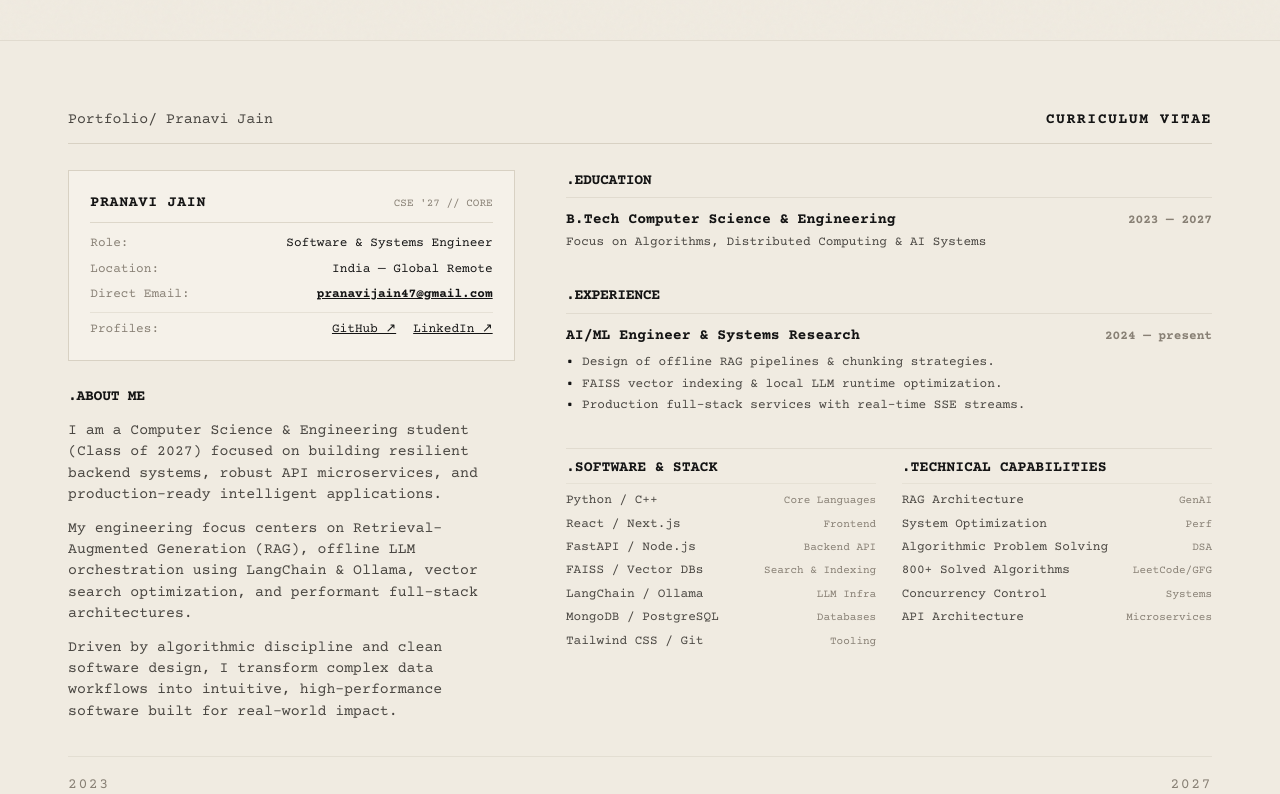
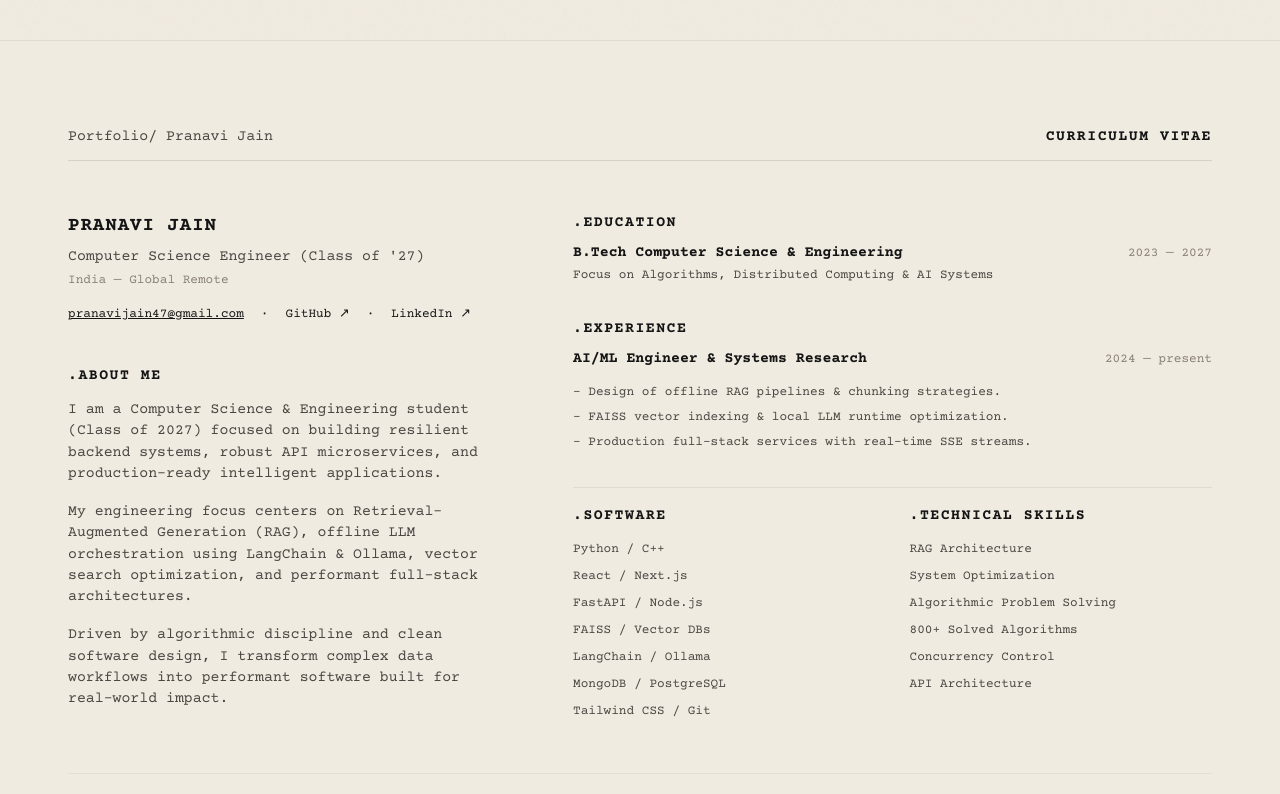
Before and after one commit to prranavii/portfolio, a React (Vite) app: page / in a window 1280 px wide. Shown: the part 760-1554 px from the top of the page. Built offline with nearby package versions, Linux system fonts and the light colour scheme; a web font is replaced by a local one.

Commit message:
style: simplify about section layout into airy minimal editorial structure

```diff
--- a/src/components/About.jsx
+++ b/src/components/About.jsx
@@ -15,59 +15,51 @@ const About = () => {
   const emailDisplay = personalInfo.email.replace('mailto:', '');
 
   return (
-    <section id="about" className="py-10 md:py-16 px-4 sm:px-10 md:px-16 border-t border-paper-border/60 relative">
-      {/* Header bar of section */}
-      <div className="flex justify-between items-center w-full font-mono text-xs sm:text-sm text-ink-secondary border-b border-paper-border pb-3 mb-6">
+    <section id="about" className="py-12 md:py-20 px-4 sm:px-10 md:px-16 border-t border-paper-border/60 relative">
+      {/* Header bar */}
+      <div className="flex justify-between items-center w-full font-mono text-xs sm:text-sm text-ink-secondary border-b border-paper-border pb-3 mb-8 sm:mb-12">
         <span>Portfolio/ Pranavi Jain</span>
         <span className="uppercase tracking-widest text-ink font-semibold">Curriculum Vitae</span>
       </div>
 
-      {/* Main Grid Spread */}
-      <motion.div {...fadeUp} className="grid grid-cols-1 lg:grid-cols-12 gap-8 lg:gap-12 max-w-7xl mx-auto">
+      {/* Main Grid Spread with generous breathing room */}
+      <motion.div {...fadeUp} className="grid grid-cols-1 lg:grid-cols-12 gap-10 lg:gap-16 max-w-6xl mx-auto">
 
-        {/* Left Column: Executive Identity Spec & Narrative Bio */}
-        <div className="lg:col-span-5 space-y-6">
-          {/* Executive Contact & Spec Badge */}
-          <div className="border border-paper-border p-5 bg-paper-light/60 font-mono text-xs space-y-3">
-            <div className="flex justify-between items-baseline border-b border-paper-border/80 pb-2">
-              <span className="font-bold text-sm text-ink uppercase tracking-wider">PRANAVI JAIN</span>
-              <span className="text-ink-muted text-[11px]">CSE '27 // CORE</span>
-            </div>
-            <div className="space-y-2 text-ink-secondary">
-              <div className="flex justify-between items-center">
-                <span className="text-ink-muted">Role:</span>
-                <span className="text-ink font-medium">Software & Systems Engineer</span>
-              </div>
-              <div className="flex justify-between items-center">
-                <span className="text-ink-muted">Location:</span>
-                <span className="text-ink">India — Global Remote</span>
-              </div>
-              <div className="flex justify-between items-center">
-                <span className="text-ink-muted">Direct Email:</span>
-                <a href={personalInfo.email} className="text-ink underline hover:text-ink-secondary font-semibold">
+        {/* Left Column: Identity & Narrative Bio */}
+        <div className="lg:col-span-5 space-y-8">
+
+          {/* Clean Identity Header */}
+          <div className="space-y-1 font-mono text-sm">
+            <h2 className="font-bold text-ink uppercase tracking-wider text-base sm:text-lg">
+              PRANAVI JAIN
+            </h2>
+            <p className="text-ink-secondary text-xs sm:text-sm">
+              Computer Science Engineer (Class of '27)
+            </p>
+            <p className="text-ink-muted text-xs">
+              India — Global Remote
+            </p>
+            <div className="pt-3 flex items-center gap-4 text-xs font-mono">
+              <a href={personalInfo.email} className="text-ink underline hover:text-ink-secondary">
                 {emailDisplay}
               </a>
-              </div>
-              <div className="flex justify-between items-center pt-2 border-t border-paper-border/50 text-ink">
-                <span className="text-ink-muted">Profiles:</span>
-                <div className="flex gap-4">
-                  <a href={personalInfo.github} target="_blank" rel="noreferrer" className="underline hover:text-ink-secondary font-medium">
+              <span>·</span>
+              <a href={personalInfo.github} target="_blank" rel="noreferrer" className="text-ink hover:underline">
                 GitHub ↗
               </a>
-                  <a href={personalInfo.linkedin} target="_blank" rel="noreferrer" className="underline hover:text-ink-secondary font-medium">
+              <span>·</span>
+              <a href={personalInfo.linkedin} target="_blank" rel="noreferrer" className="text-ink hover:underline">
                 LinkedIn ↗
               </a>
             </div>
           </div>
-            </div>
-          </div>
 
-          {/* Narrative Overview */}
-          <div className="space-y-3">
-            <h3 className="font-mono font-bold text-sm text-ink tracking-tight">
+          {/* Narrative About */}
+          <div className="space-y-3 pt-2">
+            <h3 className="font-mono font-bold text-xs sm:text-sm text-ink tracking-widest uppercase">
               .ABOUT ME
             </h3>
-            <div className="font-mono text-xs sm:text-sm text-ink-secondary leading-relaxed space-y-3">
+            <div className="font-mono text-xs sm:text-sm text-ink-secondary leading-relaxed space-y-4">
               <p>
                 I am a Computer Science & Engineering student (Class of 2027) focused on building resilient backend systems, robust API microservices, and production-ready intelligent applications.
               </p>
@@ -75,24 +67,25 @@ const About = () => {
                 My engineering focus centers on Retrieval-Augmented Generation (RAG), offline LLM orchestration using LangChain & Ollama, vector search optimization, and performant full-stack architectures.
               </p>
               <p>
-                Driven by algorithmic discipline and clean software design, I transform complex data workflows into intuitive, high-performance software built for real-world impact.
+                Driven by algorithmic discipline and clean software design, I transform complex data workflows into performant software built for real-world impact.
               </p>
             </div>
           </div>
+
         </div>
 
-        {/* Right Column: Education, Experience, Software & Capabilities */}
-        <div className="lg:col-span-7 space-y-6 sm:space-y-8">
+        {/* Right Column: Education, Experience, Software & Skills */}
+        <div className="lg:col-span-7 space-y-8">
 
           {/* .EDUCATION */}
-          <div className="space-y-2.5">
-            <h3 className="font-mono font-bold text-sm text-ink tracking-tight border-b border-paper-border/60 pb-1.5">
+          <div className="space-y-2">
+            <h3 className="font-mono font-bold text-xs sm:text-sm text-ink tracking-widest uppercase">
               .EDUCATION
             </h3>
             <div className="font-mono text-xs sm:text-sm space-y-1">
               <div className="flex flex-col sm:flex-row justify-between sm:items-baseline text-ink font-semibold">
                 <span>B.Tech Computer Science & Engineering</span>
-                <span className="text-ink-muted text-xs">2023 — 2027</span>
+                <span className="text-ink-muted text-xs font-normal">2023 — 2027</span>
               </div>
               <p className="text-ink-secondary text-xs">
                 Focus on Algorithms, Distributed Computing & AI Systems
@@ -101,64 +94,53 @@ const About = () => {
           </div>
 
           {/* .EXPERIENCE */}
-          <div className="space-y-2.5">
-            <h3 className="font-mono font-bold text-sm text-ink tracking-tight border-b border-paper-border/60 pb-1.5">
+          <div className="space-y-2">
+            <h3 className="font-mono font-bold text-xs sm:text-sm text-ink tracking-widest uppercase">
               .EXPERIENCE
             </h3>
-            <div className="font-mono text-xs sm:text-sm space-y-3">
-              <div>
+            <div className="font-mono text-xs sm:text-sm space-y-2">
               <div className="flex flex-col sm:flex-row justify-between sm:items-baseline text-ink font-semibold">
                 <span>AI/ML Engineer & Systems Research</span>
-                  <span className="text-ink-muted text-xs">2024 — present</span>
+                <span className="text-ink-muted text-xs font-normal">2024 — present</span>
               </div>
-                <div className="text-xs text-ink-secondary space-y-1 mt-2">
-                  <p className="flex items-start gap-2">
-                    <span className="text-ink font-bold">•</span>
-                    <span>Design of offline RAG pipelines & chunking strategies.</span>
-                  </p>
-                  <p className="flex items-start gap-2">
-                    <span className="text-ink font-bold">•</span>
-                    <span>FAISS vector indexing & local LLM runtime optimization.</span>
-                  </p>
-                  <p className="flex items-start gap-2">
-                    <span className="text-ink font-bold">•</span>
-                    <span>Production full-stack services with real-time SSE streams.</span>
-                  </p>
-                </div>
-              </div>
+              <ul className="text-xs text-ink-secondary space-y-1 pt-1 leading-relaxed">
+                <li>- Design of offline RAG pipelines & chunking strategies.</li>
+                <li>- FAISS vector indexing & local LLM runtime optimization.</li>
+                <li>- Production full-stack services with real-time SSE streams.</li>
+              </ul>
             </div>
           </div>
 
-          {/* Dual Grid: .SOFTWARE & .TECHNICAL SKILLS */}
-          <div className="grid grid-cols-1 sm:grid-cols-2 gap-6 pt-2 border-t border-paper-border/60">
+          {/* Clean Dual Column Lists: .SOFTWARE & .TECHNICAL SKILLS */}
+          <div className="grid grid-cols-2 gap-8 pt-4 border-t border-paper-border/60">
             {/* .SOFTWARE */}
-            <div className="space-y-2">
-              <h4 className="font-mono font-bold text-xs sm:text-sm text-ink border-b border-paper-border/40 pb-1">
-                .SOFTWARE & STACK
+            <div className="space-y-3">
+              <h4 className="font-mono font-bold text-xs sm:text-sm text-ink tracking-widest uppercase">
+                .SOFTWARE
               </h4>
-              <ul className="font-mono text-xs text-ink-secondary space-y-1.5">
-                <li className="flex justify-between"><span>Python / C++</span><span className="text-ink-muted text-[11px]">Core Languages</span></li>
-                <li className="flex justify-between"><span>React / Next.js</span><span className="text-ink-muted text-[11px]">Frontend</span></li>
-                <li className="flex justify-between"><span>FastAPI / Node.js</span><span className="text-ink-muted text-[11px]">Backend API</span></li>
-                <li className="flex justify-between"><span>FAISS / Vector DBs</span><span className="text-ink-muted text-[11px]">Search & Indexing</span></li>
-                <li className="flex justify-between"><span>LangChain / Ollama</span><span className="text-ink-muted text-[11px]">LLM Infra</span></li>
-                <li className="flex justify-between"><span>MongoDB / PostgreSQL</span><span className="text-ink-muted text-[11px]">Databases</span></li>
-                <li className="flex justify-between"><span>Tailwind CSS / Git</span><span className="text-ink-muted text-[11px]">Tooling</span></li>
+              <ul className="font-mono text-xs text-ink-secondary space-y-1.5 leading-relaxed">
+                <li>Python / C++</li>
+                <li>React / Next.js</li>
+                <li>FastAPI / Node.js</li>
+                <li>FAISS / Vector DBs</li>
+                <li>LangChain / Ollama</li>
+                <li>MongoDB / PostgreSQL</li>
+                <li>Tailwind CSS / Git</li>
               </ul>
             </div>
 
             {/* .TECHNICAL SKILLS */}
-            <div className="space-y-2">
-              <h4 className="font-mono font-bold text-xs sm:text-sm text-ink border-b border-paper-border/40 pb-1">
-                .TECHNICAL CAPABILITIES
+            <div className="space-y-3">
+              <h4 className="font-mono font-bold text-xs sm:text-sm text-ink tracking-widest uppercase">
+                .TECHNICAL SKILLS
               </h4>
-              <ul className="font-mono text-xs text-ink-secondary space-y-1.5">
-                <li className="flex justify-between"><span>RAG Architecture</span><span className="text-ink-muted text-[11px]">GenAI</span></li>
-                <li className="flex justify-between"><span>System Optimization</span><span className="text-ink-muted text-[11px]">Perf</span></li>
-                <li className="flex justify-between"><span>Algorithmic Problem Solving</span><span className="text-ink-muted text-[11px]">DSA</span></li>
-                <li className="flex justify-between"><span>800+ Solved Algorithms</span><span className="text-ink-muted text-[11px]">LeetCode/GFG</span></li>
-                <li className="flex justify-between"><span>Concurrency Control</span><span className="text-ink-muted text-[11px]">Systems</span></li>
-                <li className="flex justify-between"><span>API Architecture</span><span className="text-ink-muted text-[11px]">Microservices</span></li>
+              <ul className="font-mono text-xs text-ink-secondary space-y-1.5 leading-relaxed">
+                <li>RAG Architecture</li>
+                <li>System Optimization</li>
+                <li>Algorithmic Problem Solving</li>
+                <li>800+ Solved Algorithms</li>
+                <li>Concurrency Control</li>
+                <li>API Architecture</li>
               </ul>
             </div>
           </div>
@@ -168,7 +150,7 @@ const About = () => {
       </motion.div>
 
       {/* Bottom Corner Markers */}
-      <div className="flex justify-between items-center w-full font-mono text-sm text-ink-muted tracking-widest pt-4 mt-8 border-t border-paper-border/50">
+      <div className="flex justify-between items-center w-full font-mono text-sm text-ink-muted tracking-widest pt-4 mt-12 border-t border-paper-border/50">
         <span>2023</span>
         <span>2027</span>
       </div>
```
Lines whose indentation alone changed are shown as unchanged.
